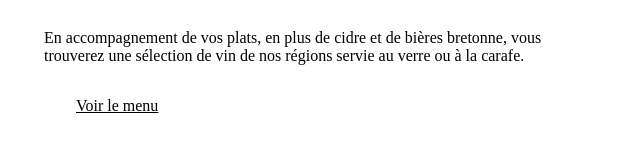
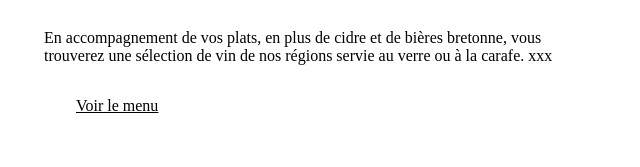
Before and after one commit to hugogarnier/balthazar-fumoir, a Gatsby site: page /restaurant in a window 1280 px wide. Shown: the part 633-800 px from the top of the page, 536-1176 px from the left. Built offline with nearby package versions, Linux system fonts and the light colour scheme; Gatsby itself is replaced by a stand-in of ours.

```diff
--- a/src/pages/restaurant.js
+++ b/src/pages/restaurant.js
@@ -58,7 +58,7 @@
               <p>
                 En accompagnement de vos plats, en plus de cidre et de bières
                 bretonne, vous trouverez une sélection de vin de nos régions
-                servie au verre ou à la carafe.
+                servie au verre ou à la carafe. xxx
               </p>
               <ButtonMenu href='#menu' onClick={handleClick}>
                 Voir le menu
```
